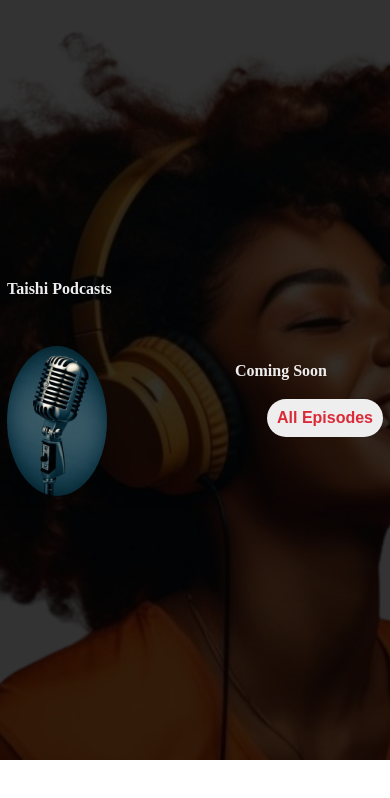
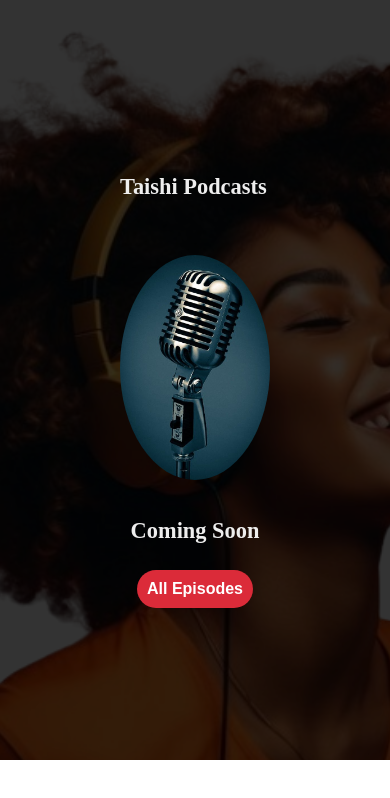
Before and after one commit to akirachix/Taishi-NYJ, a React (Create React App) app in the folder taishi/: page / in a window 390 px wide. Shown: the top 798 px of the page. Built offline with nearby package versions, Linux system fonts and the light colour scheme; a web font is replaced by a local one.

Commit message:
center button

```diff
--- a/taishi/src/Podcast/index.css
+++ b/taishi/src/Podcast/index.css
@@ -3,8 +3,10 @@
 
 :root {
     --white-color: #fff;
-    --mainColor:#db2b39;
+    --mainColor: #db2b39;
     --textColor: #eee;
+    --buttonColor: #db2b39; /* Orange color */
+    --buttonTextColor: #fff; /* White color */
 }
 
 .banner {
@@ -44,14 +46,11 @@
     padding: 10px 20px;
     font-size: 1.2rem;
     font-weight: bold;
-    color: var(--mainColor);
-    background-color: var(--textColor);
+    color: var(--buttonTextColor);
+    background-color: var(--buttonColor);
     border: none;
     border-radius: 1.5rem;
-    margin-left: -6.7em;
-
 }
-
 
 .banner .content button:hover {
     background-color: var(--mainColor);
@@ -91,12 +90,12 @@
     flex-direction: column;
     align-items: start;
     justify-content: center;
+}
 
-  }
 .coming-soon {
     display: flex;
-    align-items: right;
-    gap: 8rem;
+    align-items: center;
+    gap: 2rem;
     font-size: 30px;
 }
 
@@ -108,10 +107,21 @@
 
 .coming-soon h3 {
     font-size: 1.5rem;
-
 }
 
-  @media only screen and (max-width: 1280px) {
+/* Media Queries */
+@media only screen and (max-width: 1024px) {
+    .content {
+        align-items: center;
+        text-align: center;
+    }
+
+    .coming-soon {
+        flex-direction: column;
+        align-items: center;
+        gap: 1rem;
+    }
+
     .banner .content h3 {
         font-size: 2rem;
     }
@@ -119,13 +129,6 @@
     .banner .content button {
         padding: 10px 10px;
         font-size: 1rem;
-        font-weight: bold;
-        color: var(--mainColor);
-        background-color: var(--textColor);
-        border: none;
-        border-radius: 1.5rem;
-        margin-left: ;
-
     }
 
     .coming-soon img {
@@ -133,21 +136,33 @@
     }
 
     .coming-soon h3 {
-      font-size: 4rem;
+        font-size: 1.4rem;
     }
 }
 
-  @media only screen and (max-width: 1024px) {
+@media only screen and (max-width: 640px) {
+    .content {
+        align-items: center;
+        text-align: center;
+    }
+
+    .coming-soon {
+        flex-direction: column;
+        align-items: center;
+        gap: 1rem;
+    }
+
     .banner .content h3 {
-      font-size: 1.8rem;
+        font-size: 1.6rem;
     }
 
     .banner .content button {
-      margin-left: 10em;
+        padding: 10px 10px;
+        font-size: 1rem;
     }
 
     .coming-soon img {
-      max-width: 200px;
+        max-width: 180px;
     }
 
     .coming-soon h3 {
@@ -155,17 +170,29 @@
     }
 }
 
-  @media only screen and (max-width: 920px) {
+@media only screen and (max-width: 480px) {
+    .content {
+        align-items: center;
+        text-align: center;
+    }
+
+    .coming-soon {
+        flex-direction: column;
+        align-items: center;
+        gap: 1rem;
+    }
+
     .banner .content h3 {
-      font-size: 1.6rem;
+        font-size: 1.4rem;
     }
 
     .banner .content button {
-      margin-left: 8em;
+        padding: 10px 10px;
+        font-size: 1rem;
     }
 
     .coming-soon img {
-      max-width: 180px;
+        max-width: 150px;
     }
 
     .coming-soon h3 {
@@ -173,31 +200,25 @@
     }
 }
 
-  @media only screen and (max-width: 780px) {
+@media only screen and (max-width: 320px) {
+    .content {
+        align-items: center;
+        text-align: center;
+    }
+
+    .coming-soon {
+        flex-direction: column;
+        align-items: center;
+        gap: 1rem;
+    }
+
     .banner .content h3 {
-      font-size: 1.4rem;
+        font-size: 1rem;
     }
 
     .banner .content button {
-      margin-left: 6em;
-    }
-
-    .coming-soon img {
-      max-width: 150px;
-    }
-
-    .coming-soon h3 {
-      font-size: 0.8rem;
-    }
-  }
-
-  @media only screen and (max-width: 640px) {
-    .banner .content h3 {
-      font-size: 1.2rem;
-    }
-
-    .banner .content button {
-      margin-left: 4em;
+        padding: 10px 10px;
+        font-size: 1rem;
     }
 
     .coming-soon img {
@@ -208,57 +229,3 @@
         font-size: 0.7rem;
     }
 }
-
-  @media only screen and (max-width: 480px) {
-    .banner .content h3 {
-      font-size: 1rem;
-    }
-
-    .banner .content button {
-      margin-left: 2em;
-    }
-
-    .coming-soon img {
-      max-width: 100px;
-    }
-
-    .coming-soon h3 {
-      font-size: 0.6rem;
-    }
-  }
-
-  @media only screen and (max-width: 360px) {
-    .banner .content h3 {
-      font-size: 0.8rem;
-    }
-
-    .banner .content button {
-      margin-left: 1em;
-    }
-
-    .coming-soon img {
-      max-width: 80px;
-    }
-
-    .coming-soon h3 {
-      font-size: 0.5rem;
-    }
-  }
-
-  @media only screen and (max-width: 320px) {
-    .banner .content h3 {
-      font-size: 0.6rem;
-    }
-
-    .banner .content button {
-      margin-left: -4em;
-    }
-
-    .coming-soon img {
-      max-width: 90px;
-    }
-
-    .coming-soon h3 {
-      font-size: 0.4rem;
-    }
-  }
```
Also changed, not shown: taishi/src/Podcast/index.js (+5 -9 lines). Lines whose indentation alone changed are shown as unchanged.
